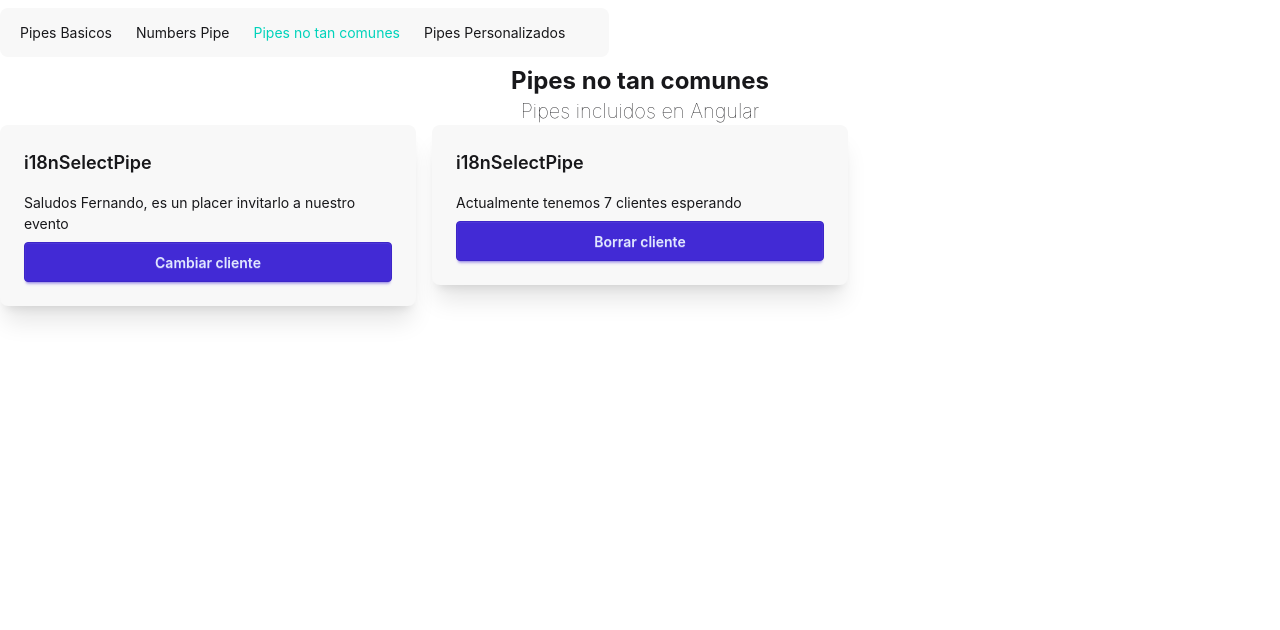
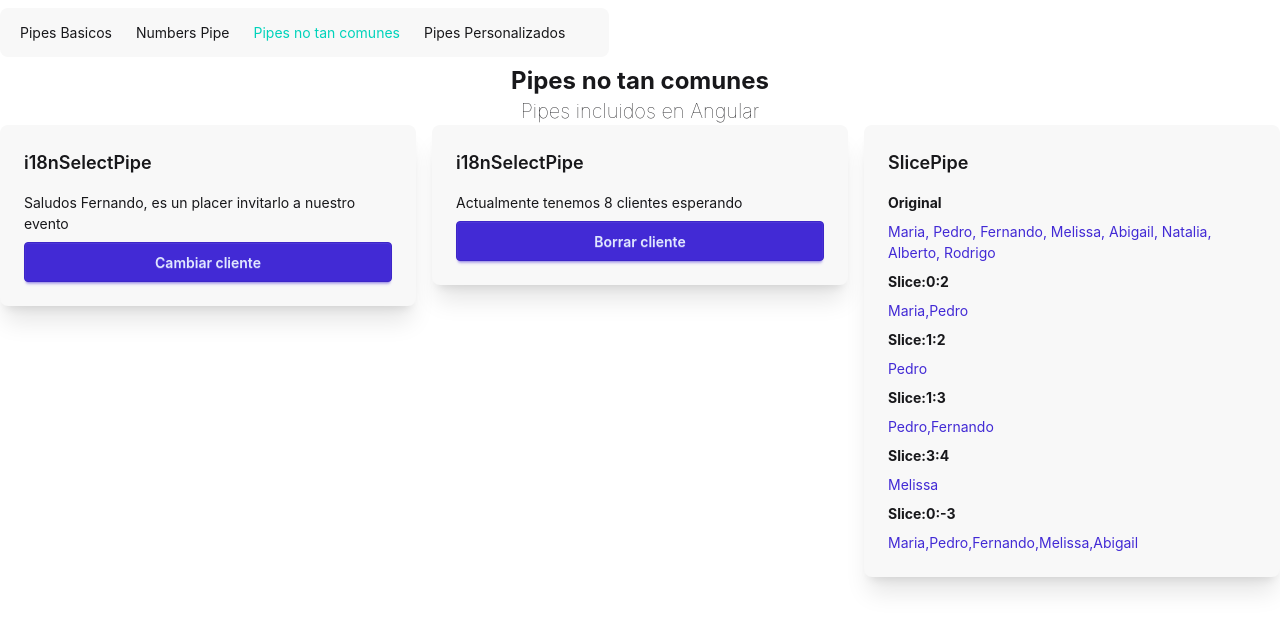
Before and after one commit to MOONeeS0408/05-pipes-app, an Angular app: page /uncommon in a window 1280 px wide. Shown: the top 630 px of the page. Built offline with nearby package versions, Linux system fonts and the light colour scheme.

Commit message:
feat: add Slice Pipe implementation

```diff
--- a/src/app/pages/uncommon-page/uncommon-page.html
+++ b/src/app/pages/uncommon-page/uncommon-page.html
@@ -20,4 +20,20 @@
       Borrar cliente
     </button>
   </app-card>
+
+  <app-card title="SlicePipe">
+    <b>Original</b>
+    <p class="text-primary">{{ clients().join(', ') }}</p>
+    <b>Slice:0:2</b>
+    <p class="text-primary">{{ clients() | slice: 0 : 2 }}</p>
+
+    <b>Slice:1:2</b>
+    <p class="text-primary">{{ clients() | slice: 1 : 2 }}</p>
+    <b>Slice:1:3</b>
+    <p class="text-primary">{{ clients() | slice: 1 : 3 }}</p>
+    <b>Slice:3:4</b>
+    <p class="text-primary">{{ clients() | slice: 3 : 4 }}</p>
+    <b>Slice:0:-3</b>
+    <p class="text-primary">{{ clients() | slice: 0 : -3 }}</p>
+  </app-card>
 </div>
--- a/src/app/pages/uncommon-page/uncommon-page.ts
+++ b/src/app/pages/uncommon-page/uncommon-page.ts
@@ -1,6 +1,6 @@
 import { Component, signal } from '@angular/core';
 import { Card } from '../../components/card/card';
-import { I18nPluralPipe, I18nSelectPipe } from '@angular/common';
+import { I18nPluralPipe, I18nSelectPipe, SlicePipe } from '@angular/common';
 
 const client1 = {
   name: 'Fernando',
@@ -18,7 +18,7 @@ const client2 = {
 
 @Component({
   selector: 'app-uncommon-page',
-  imports: [Card, I18nSelectPipe, I18nPluralPipe],
+  imports: [Card, I18nSelectPipe, I18nPluralPipe, SlicePipe],
   templateUrl: './uncommon-page.html',
 })
 export default class UncommonPage {
@@ -39,7 +39,16 @@ export default class UncommonPage {
 
   //i18nPluralPipe
 
-  clients = signal(['Maria', 'Pedro', 'Fernando', 'Melissa', 'Abigail', 'Natalia', 'Alberto']);
+  clients = signal([
+    'Maria',
+    'Pedro',
+    'Fernando',
+    'Melissa',
+    'Abigail',
+    'Natalia',
+    'Alberto',
+    'Rodrigo',
+  ]);
 
   clientsMap = signal({
     '=0': 'no tenemos ningún cliente esperando',
```
